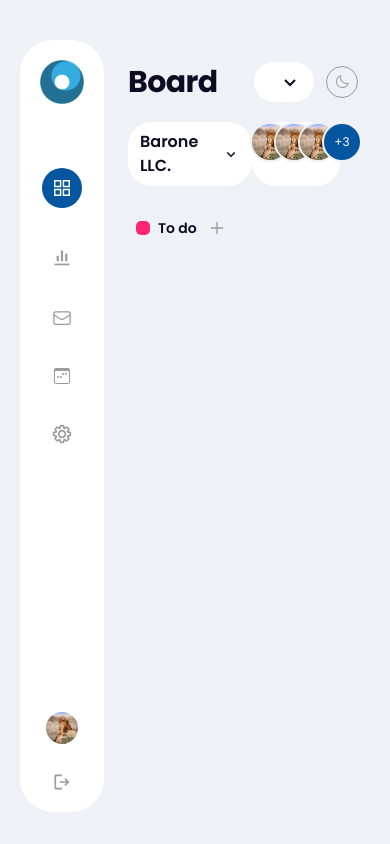
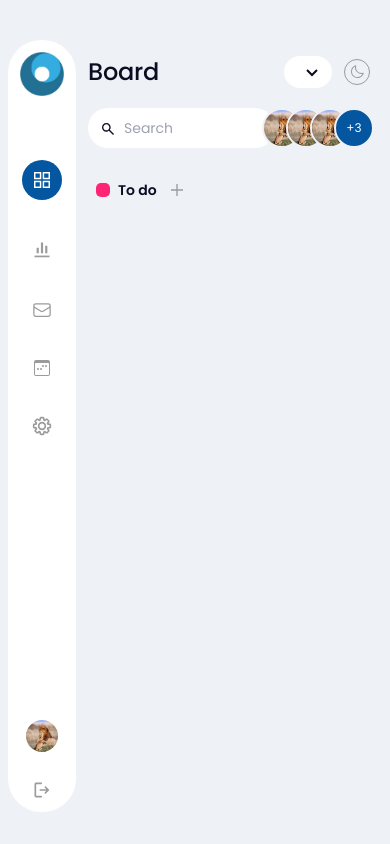
Before and after one commit to blandri/academic-bridge-vuejs-assesment, a Vue app: page / in a window 390 px wide. Built offline with nearby package versions, Linux system fonts and the light colour scheme.

Commit message:
fix styles

```diff
--- a/package.json
+++ b/package.json
@@ -24,14 +24,12 @@
   },
   "devDependencies": {
     "@rushstack/eslint-patch": "^1.3.3",
-    "@vitejs/plugin-vue": "^5.0.4",
-    "@vitejs/plugin-vue-jsx": "^3.1.0",
+    "@vitejs/plugin-vue": "^5.0.3",
     "@vitest/coverage-istanbul": "^1.3.1",
     "@vue/eslint-config-prettier": "^8.0.0",
     "@vue/test-utils": "^2.4.4",
     "autoprefixer": "^10.4.17",
     "cypress": "^13.6.3",
-    "esbuild-plugin-istanbul": "^0.3.0",
     "eslint": "^8.49.0",
     "eslint-plugin-cypress": "^2.15.1",
     "eslint-plugin-vue": "^9.17.0",
@@ -41,7 +39,6 @@
     "start-server-and-test": "^2.0.3",
     "tailwindcss": "^3.4.1",
     "vite": "^5.0.11",
-    "vite-plugin-vue-jsx": "^0.0.4",
     "vitest": "^1.2.2"
   }
 }
--- a/src/components/DropDownItem.vue
+++ b/src/components/DropDownItem.vue
@@ -2,7 +2,7 @@
   <div class="relative font-semibold">
     <div
       @click="expand = !expand"
-      class="cursor-pointer bg-white dark:bg-side-dark px-3 py-2 rounded-3xl flex gap-3 items-center"
+      class="cursor-pointer bg-white dark:bg-side-dark px-2 md:px-3 py-1 md:py-2 text-sm md:text-inherit rounded-3xl flex gap-2 md:gap-3 items-center"
     >
       <div v-if="props.language">
         <div
@@ -43,7 +43,7 @@
     <div
       v-if="props.language"
       :class="{
-        'absolute z-10 top-[120%] w-full bg-white px-1 py-2 rounded-3xl ease-in-out duration-300': true,
+        'absolute z-10 top-[120%] w-full bg-white dark:bg-side-dark px-1 py-2 rounded-3xl ease-in-out duration-300': true,
         'invisible -translate-y-2': !expand
       }"
     >
@@ -92,7 +92,6 @@ const selectedValue = ref(localStorage.getItem('lang'))
 function onlanguageChange(lang) {
   localStorage.setItem('lang', lang)
   selectedValue.value = localStorage.getItem('lang')
-  expand.value = false
   window.location.reload()
 }
 
--- a/src/components/EditModal.vue
+++ b/src/components/EditModal.vue
@@ -8,13 +8,13 @@
   >
     <div
       :class="{
-        'bg-white dark:bg-[rgba(13,12,34,.93)] rounded-[30px] p-8 w-[70%] md:w-[40%] lg:w-[25%]': true,
+        'bg-white dark:bg-[rgba(13,12,34,.93)] rounded-[30px] p-8 w-[90%] md:w-[40%] xl:w-[25%]': true,
         'ease-in-out duration-500': true,
         'scale-0': !todoListStore.openEditModal,
         'scale-1': todoListStore.openEditModal
       }"
     >
-      <div class="flex items-center text-center gap-3 dark:text-white">
+      <div class="flex items-center text-center dark:text-white">
         <h1 class="font-bold text-lg w-full">{{ $t('edit') }} todo {{ $t('card') }}</h1>
         <svg
           @click="onClose"
--- a/src/components/TodoCardItem.vue
+++ b/src/components/TodoCardItem.vue
@@ -1,13 +1,13 @@
 <template>
   <div
     :class="{
-      'border-2 dark:border-title-text-dark border-dashed  rounded-[30px]': props.dragging === id
+      'border-2 dark:border-title-text-dark border-dashed rounded-[30px]': props.dragging === id
     }"
   >
     <div
       id="card"
       :class="{
-        'bg-white dark:bg-side-dark rounded-[30px] p-5 grid cursor-pointer': true,
+        'bg-white dark:bg-side-dark rounded-[30px] p-4 md:p-5 grid cursor-pointer': true,
         'opacity-15': props.dragging === id
       }"
       draggable="true"
@@ -17,8 +17,10 @@
       </div>
 
       <div class="grid">
-        <div class="flex justify-between items-center font-bold dark:text-white">
-          <slot name="title"></slot>
+        <div class="flex justify-between font-bold dark:text-white">
+          <div style="word-wrap: break-word;" class="max-w-[200px] line-clamp-2">
+            <slot name="title"></slot>
+          </div>
           <div class="text-second-text dark:text-inherit relative">
             <div id="more-icon" @click="() => onOpenMoreClick(index)"><MoreIcon /></div>
             <div
@@ -73,7 +75,7 @@
             </div>
           </div>
         </div>
-        <div class="mt-2 text-second-text text-xs font-semibold w-full truncate">
+        <div style="word-wrap: break-word;" class="mt-2 text-second-text text-xs font-semibold max-w-[200px]">
           <slot name="details"></slot>
         </div>
         <div class="flex justify-between mt-4 text-second-text">
--- a/src/components/TodoSection.vue
+++ b/src/components/TodoSection.vue
@@ -173,7 +173,7 @@ import { watchEffect } from 'vue'
   >
     <div
       :class="{
-        'bg-white dark:bg-[rgba(13,12,34,.93)] rounded-[30px] p-8 w-[70%] md:w-[40%] lg:w-[25%]': true,
+        'bg-white dark:bg-[rgba(13,12,34,.93)] rounded-[30px] p-8 w-[90%] md:w-[40%] xl:w-[25%]': true,
         'ease-in-out duration-500': true,
         'scale-0': !todoStore.showPopOver,
         'scale-1': todoStore.showPopOver
@@ -255,14 +255,6 @@ import { watchEffect } from 'vue'
             <LoadingIcon />
           </div>
           <div v-if="!todoStore.creating" class="flex items-center gap-2">
-            <svg
-            xmlns="http://www.w3.org/2000/svg"
-            class="w-[17px] h-[17px]"
-            viewBox="0 0 24 24"
-            fill="none"
-          >
-            <path d="M21 13H13V21H11V13H3V11H11V3H13V11H21V13Z" fill="currentColor" />
-          </svg>
           {{ $t('add') }}
           </div>
         </button>
--- a/src/locales/index.js
+++ b/src/locales/index.js
@@ -2,6 +2,7 @@ import { createI18n } from 'vue-i18n'
 import en from './en.json'
 import fr from './fr.json'
 
+/* istanbul ignore next */
 export const i18n = createI18n({
   locale: localStorage.getItem('lang'),
   messages: {
--- a/src/router/index.js
+++ b/src/router/index.js
@@ -1,11 +1,13 @@
 import { createRouter, createWebHistory } from 'vue-router'
 
+/* istanbul ignore next */
 const router = createRouter({
   history: createWebHistory(import.meta.env.BASE_URL),
   routes: [
     {
       path: '/',
       name: 'home',
+      /* istanbul ignore next */
       component: () => import('../views/HomeView.vue')
     }
   ]
--- a/src/views/HomeView.vue
+++ b/src/views/HomeView.vue
@@ -22,13 +22,13 @@ onMounted(() => {
 <template>
   <main
     :class="{
-      'bg-back-color dark:bg-back-color-dark h-screen px-5 lg:px-10 pt-10 pb-8 font-poppins ease-in-out': true,
+      'bg-back-color dark:bg-back-color-dark h-screen px-2 md:px-5 lg:px-10 pt-10 pb-8 font-poppins ease-in-out': true,
       dark: activeTheme === 'dark'
     }"
   >
-    <div class="h-full flex gap-6 text-black-hue dark:text-normal-text-dark">
+    <div class="h-full flex gap-3 md:gap-7 text-black-hue dark:text-normal-text-dark">
       <div
-        class="bg-white dark:bg-side-dark w-fit h-full rounded-[33px] p-5 flex flex-col justify-between"
+        class="bg-white dark:bg-side-dark w-fit h-full rounded-[33px] p-3 md:p-4 flex flex-col justify-between"
       >
         <div class="h-11 w-11 dark:rounded-full dark:h-[60px] dark:overflow-hidden">
           <img alt="Logo" class="w-full h-full" :src="LogoPicture" />
@@ -59,19 +59,19 @@ onMounted(() => {
           </div>
         </div>
       </div>
-      <div class="w-full pt-[22px]">
+      <div class="w-full pt-4 md:pt-[19px]">
         <div class="flex justify-between items-center">
-          <h1 class="text-3xl dark:text-title-text-dark">{{ $t('board') }}</h1>
+          <h1 class="text-2xl md:text-3xl dark:text-title-text-dark">{{ $t('board') }}</h1>
           <div class="flex items-center gap-3">
             <DropDownItem :language="true" />
             <div
-              class="h-fit p-[7px] mr-3 text-second-text border border-second-text dark:border-normal-text-dark rounded-full cursor-pointer"
+              class="h-fit p-1 md:p-[7px] mr-3 text-second-text border border-second-text dark:border-normal-text-dark rounded-full cursor-pointer"
             >
               <svg
                 v-if="activeTheme === 'dark'"
                 @click="onThemeChange('light')"
                 xmlns="http://www.w3.org/2000/svg"
-                class="w-5 h-5"
+                class="w-4 md:w-5 h-4 md:h-5"
                 viewBox="0 0 256 256"
                 fill="none"
               >
@@ -97,8 +97,10 @@ onMounted(() => {
           </div>
         </div>
         <div class="mt-5 flex justify-between">
-          <DropDownItem />
-          <div class="flex gap-4 justify-end w-[60%] md:w-[50%] ease-in-out duration-300">
+          <div class="hidden md:block">
+            <DropDownItem />
+          </div>
+          <div class="flex gap-4 justify-end w-full sm:w-[60%] md:w-[50%] lg:w-[55%] ease-in-out duration-300">
             <div
               class="bg-white dark:bg-side-dark px-3 py-2 rounded-3xl flex items-center ease-in-out duration-300"
             >
```
Also changed, not shown: 1 other file (tests, documents, lock files or other folders).
